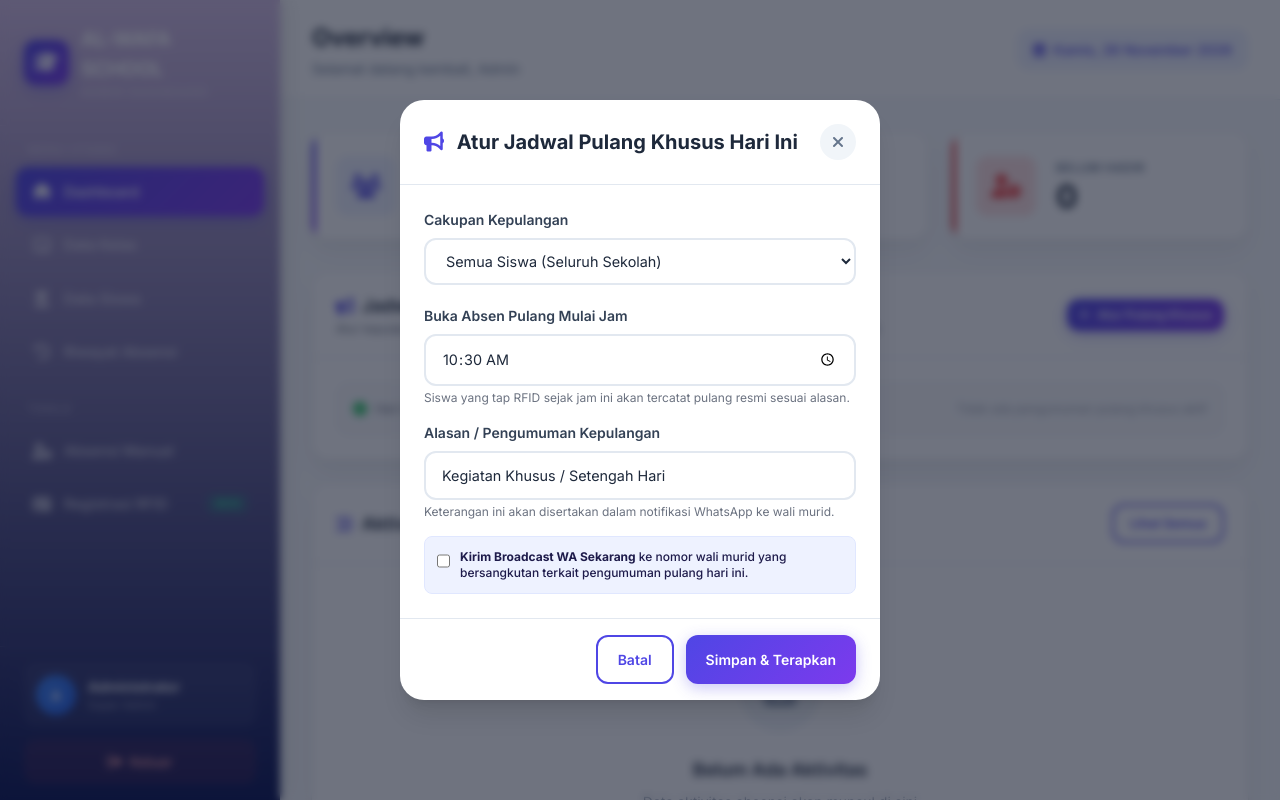
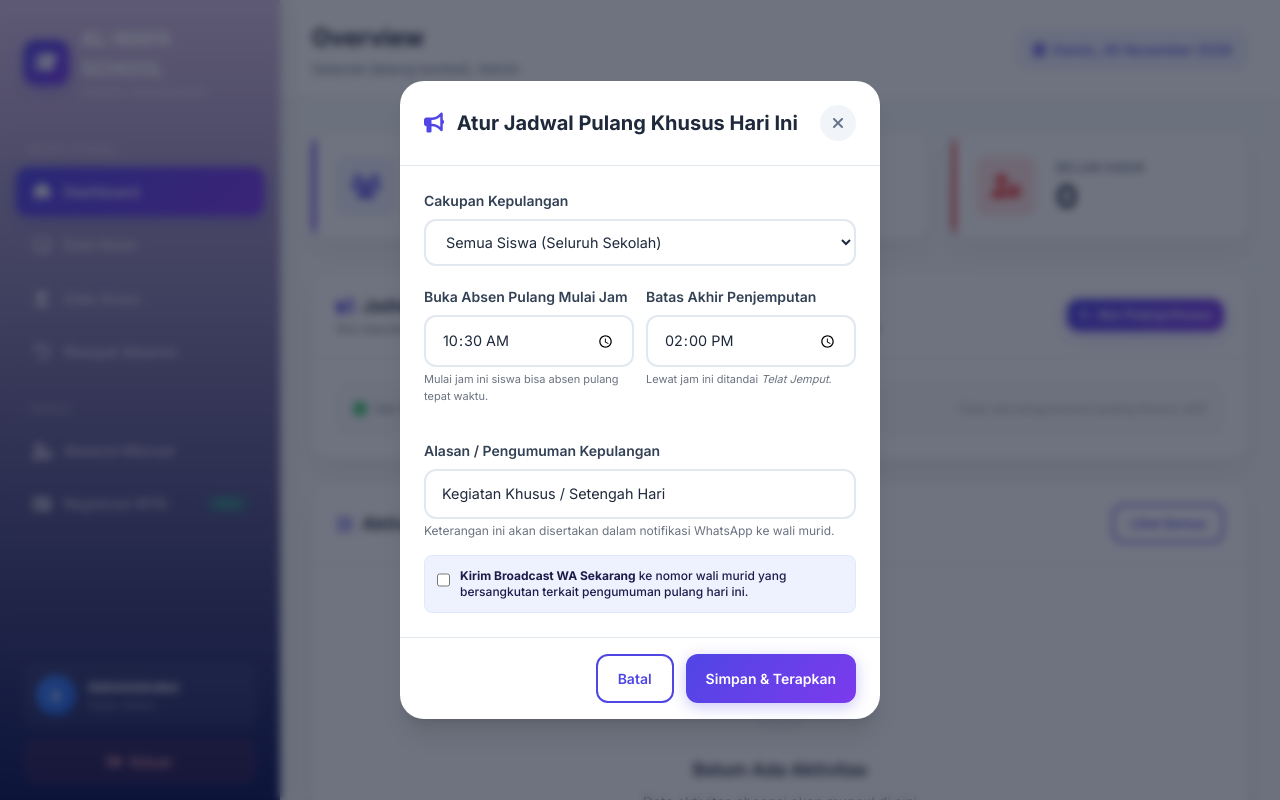
Before and after one commit to Dzachmidz/absensiAlWafa, a Django app: page /dashboard/ in a window 1280 px wide, after a click on "Atur Pulang Khusus". Run offline with Django 4.2, Linux system fonts and the light colour scheme; the visitor is signed in with stand-in values (Sample User, id 1); some libraries are stand-ins or nearby versions.

Commit message:
feat: add jam_pulang_akhir to admin dashboard and attendance settings

```diff
--- a/webabsensi/adminapp/templates/dashboardadmin.html
+++ b/webabsensi/adminapp/templates/dashboardadmin.html
@@ -138,10 +138,17 @@
           </select>
         </div>
 
-        <div class="form-group">
-          <label class="form-label font-semibold">Buka Absen Pulang Mulai Jam</label>
-          <input type="time" name="jam_pulang_mulai" required class="form-input" value="10:30">
-          <p class="text-xs text-gray-500 mt-1">Siswa yang tap RFID sejak jam ini akan tercatat pulang resmi sesuai alasan.</p>
+        <div class="grid grid-cols-1 md:grid-cols-2 gap-3">
+          <div class="form-group">
+            <label class="form-label font-semibold">Buka Absen Pulang Mulai Jam</label>
+            <input type="time" name="jam_pulang_mulai" required class="form-input" value="10:30">
+            <p class="text-[11px] text-gray-500 mt-1">Mulai jam ini siswa bisa absen pulang tepat waktu.</p>
+          </div>
+          <div class="form-group">
+            <label class="form-label font-semibold">Batas Akhir Penjemputan</label>
+            <input type="time" name="jam_pulang_akhir" required class="form-input" value="14:00">
+            <p class="text-[11px] text-gray-500 mt-1">Lewat jam ini ditandai <em>Telat Jemput</em>.</p>
+          </div>
         </div>
 
         <div class="form-group">
--- a/webabsensi/adminapp/views.py
+++ b/webabsensi/adminapp/views.py
@@ -220,6 +220,7 @@ def dashboard_view(request):
         jenjang = request.POST.get('jenjang') or None
         kelas_id = request.POST.get('kelas_id') or None
         jam_pulang_mulai = request.POST.get('jam_pulang_mulai')
+        jam_pulang_akhir = request.POST.get('jam_pulang_akhir') or '17:00'
         alasan = request.POST.get('alasan', 'Kegiatan Khusus / Pulang Lebih Awal').strip()
         broadcast_wa = request.POST.get('broadcast_wa') == '1'
 
@@ -231,6 +232,7 @@ def dashboard_view(request):
                 jenjang=jenjang,
                 kelas=kelas_obj,
                 jam_pulang_mulai=jam_pulang_mulai,
+                jam_pulang_akhir=jam_pulang_akhir,
                 alasan=alasan,
                 aktif=True
             )
```
